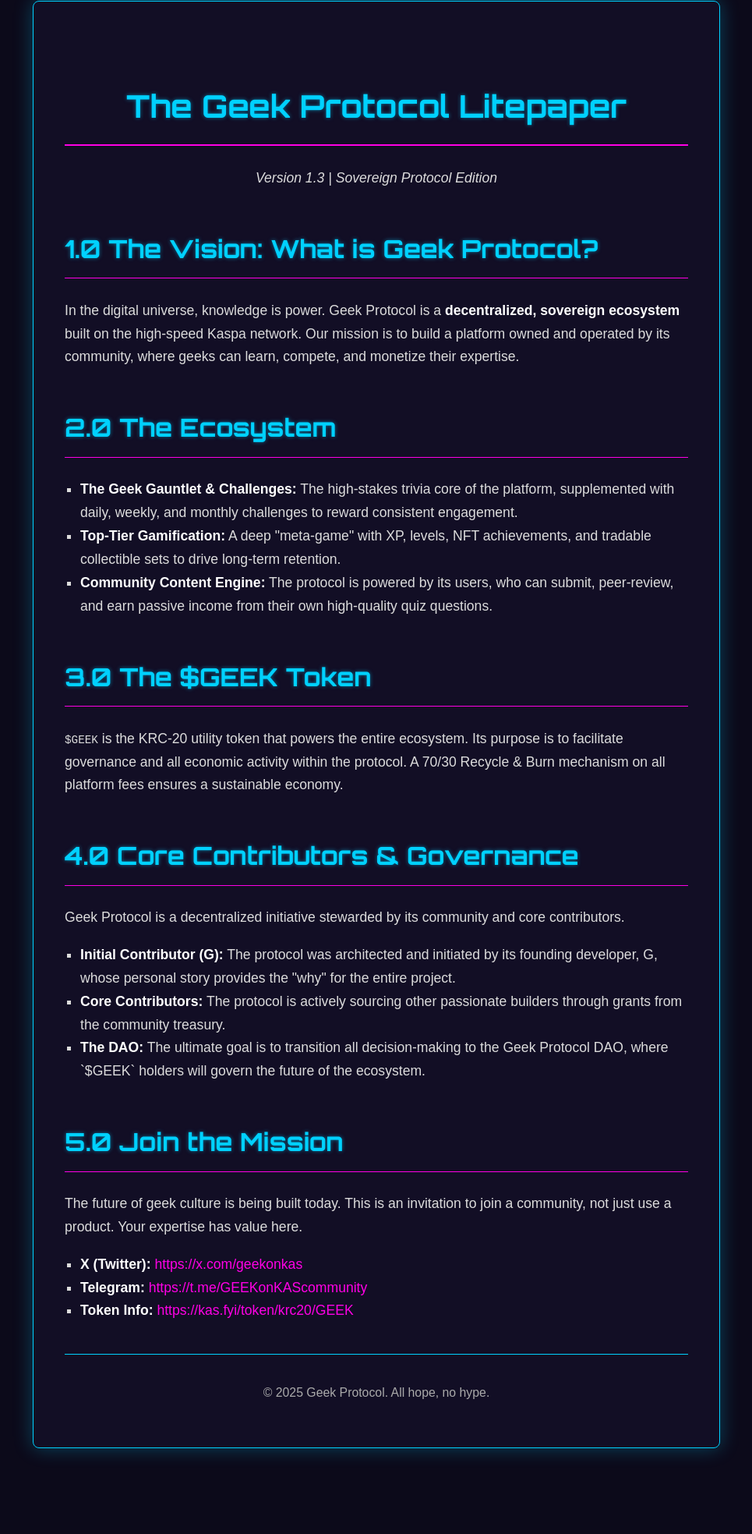
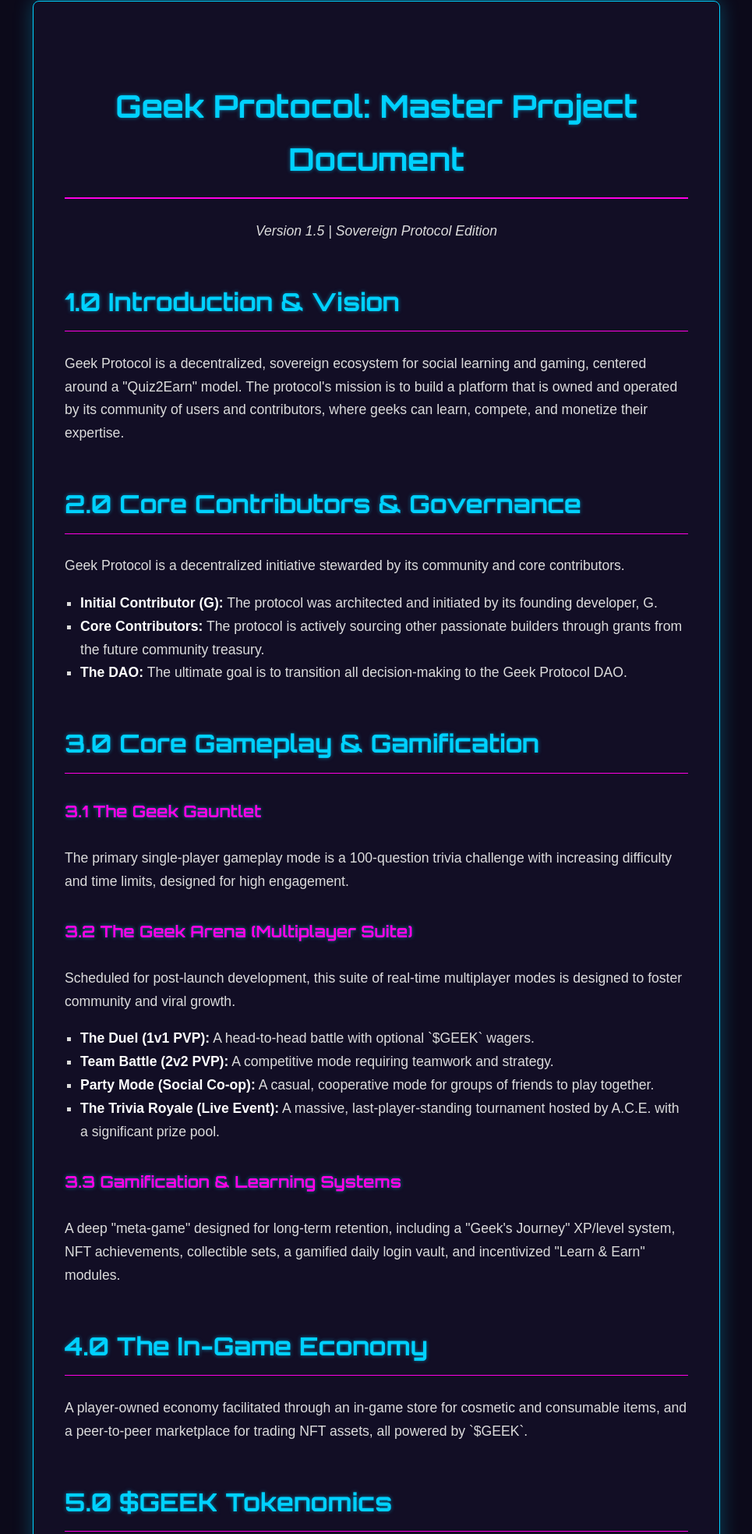
Before and after one commit to GEEKProtocol0110/GEEK, a plain HTML site: page docs/Master_Document_v1.3.html in a window 1280 px wide. Shown: the part 59-2026 px from the top of the page at 78% size, without its empty margins (157-1122 px from the left). Before the commit the page ends 1976 px from the top, so only its background shows below. Drawn offline with Linux system fonts and the light colour scheme.

Commit message:
Update Master_Document_v1.3.html

```diff
--- a/docs/Master_Document_v1.3.html
+++ b/docs/Master_Document_v1.3.html
@@ -3,7 +3,7 @@
 <head>
     <meta charset="UTF-8">
     <meta name="viewport" content="width=device-width, initial-scale=1.0">
-    <title>Geek Protocol Litepaper</title>
+    <title>Geek Protocol - Master Project Document</title>
     <link rel="preconnect" href="https://fonts.googleapis.com">
     <link rel="preconnect" href="https://fonts.gstatic.com" crossorigin>
     <link href="https://fonts.googleapis.com/css2?family=Orbitron:wght@400;700;900&family=Press+Start+2P&display=swap" rel="stylesheet">
@@ -42,55 +42,74 @@
         }
         h1 { text-align: center; font-size: 2.5em; border-bottom: 2px solid var(--secondary-neon); padding-bottom: 15px; }
         h2 { font-size: 2em; border-bottom: 1px solid var(--secondary-neon); padding-bottom: 10px; }
-        h3 { font-size: 1.5em; color: var(--accent-neon); border-bottom: 1px dashed var(--accent-neon); }
+        h3 { font-size: 1.6em; color: var(--accent-neon); border-bottom: 1px dashed var(--accent-neon); }
+        h4 { font-size: 1.3em; color: var(--secondary-neon); border-bottom: none; }
         p, li { font-size: 1.1em; }
         strong { color: #fff; }
         ul { padding-left: 20px; list-style: square; }
-        a { color: var(--secondary-neon); text-decoration: none; }
-        a:hover { text-decoration: underline; }
+        table { width: 100%; border-collapse: collapse; margin-top: 20px; font-size: 1em; background-color: rgba(0,0,0,0.2); }
+        th, td { border: 1px solid var(--accent-neon); padding: 12px; text-align: left; }
+        th { background-color: rgba(0, 255, 149, 0.1); font-family: 'Press Start 2P', cursive; font-size: 0.8em; color: var(--accent-neon); }
         .footer { text-align: center; margin-top: 40px; padding-top: 20px; border-top: 1px solid var(--primary-neon); font-size: .9em; color: #aaa; }
         @media print {
             body { background-color: #fff; color: #000; font-family: "Times New Roman", Times, serif; }
             .container { margin: 0; padding: 0; border: none; box-shadow: none; }
-            h1, h2, h3, h4, strong, a { color: #000 !important; text-shadow: none; }
+            h1, h2, h3, h4, strong { color: #000 !important; text-shadow: none; }
             p, li { color: #000 !important; }
-            a { text-decoration: underline; }
+            table, th, td { border: 1px solid #ddd; }
+            th { background-color: #f2f2f2; }
         }
     </style>
 </head>
 <body>
     <div class="container">
-        <h1>The Geek Protocol Litepaper</h1>
-        <p style="text-align: center;"><em>Version 1.3 | Sovereign Protocol Edition</em></p>
+        <h1>Geek Protocol: Master Project Document</h1>
+        <p style="text-align: center;"><em>Version 1.5 | Sovereign Protocol Edition</em></p>
 
-        <h2>1.0 The Vision: What is Geek Protocol?</h2>
-        <p>In the digital universe, knowledge is power. Geek Protocol is a <strong>decentralized, sovereign ecosystem</strong> built on the high-speed Kaspa network. Our mission is to build a platform owned and operated by its community, where geeks can learn, compete, and monetize their expertise.</p>
+        <h2>1.0 Introduction & Vision</h2>
+        <p>Geek Protocol is a decentralized, sovereign ecosystem for social learning and gaming, centered around a "Quiz2Earn" model. The protocol's mission is to build a platform that is owned and operated by its community of users and contributors, where geeks can learn, compete, and monetize their expertise.</p>
 
-        <h2>2.0 The Ecosystem</h2>
+        <h2>2.0 Core Contributors & Governance</h2>
+        <p>Geek Protocol is a decentralized initiative stewarded by its community and core contributors.</p>
         <ul>
-            <li><strong>The Geek Gauntlet & Challenges:</strong> The high-stakes trivia core of the platform, supplemented with daily, weekly, and monthly challenges to reward consistent engagement.</li>
-            <li><strong>Top-Tier Gamification:</strong> A deep "meta-game" with XP, levels, NFT achievements, and tradable collectible sets to drive long-term retention.</li>
-            <li><strong>Community Content Engine:</strong> The protocol is powered by its users, who can submit, peer-review, and earn passive income from their own high-quality quiz questions.</li>
+            <li><strong>Initial Contributor (G):</strong> The protocol was architected and initiated by its founding developer, G.</li>
+            <li><strong>Core Contributors:</strong> The protocol is actively sourcing other passionate builders through grants from the future community treasury.</li>
+            <li><strong>The DAO:</strong> The ultimate goal is to transition all decision-making to the Geek Protocol DAO.</li>
         </ul>
 
-        <h2>3.0 The $GEEK Token</h2>
-        <p><code>$GEEK</code> is the KRC-20 utility token that powers the entire ecosystem. Its purpose is to facilitate governance and all economic activity within the protocol. A 70/30 Recycle & Burn mechanism on all platform fees ensures a sustainable economy.</p>
+        <h2>3.0 Core Gameplay & Gamification</h2>
+        <h4>3.1 The Geek Gauntlet</h4>
+        <p>The primary single-player gameplay mode is a 100-question trivia challenge with increasing difficulty and time limits, designed for high engagement.</p>
 
-        <h2>4.0 Core Contributors & Governance</h2>
-        <p>Geek Protocol is a decentralized initiative stewarded by its community and core contributors.</p>
+        <h4>3.2 The Geek Arena (Multiplayer Suite)</h4>
+        <p>Scheduled for post-launch development, this suite of real-time multiplayer modes is designed to foster community and viral growth.</p>
         <ul>
-            <li><strong>Initial Contributor (G):</strong> The protocol was architected and initiated by its founding developer, G, whose personal story provides the "why" for the entire project.</li>
-            <li><strong>Core Contributors:</strong> The protocol is actively sourcing other passionate builders through grants from the community treasury.</li>
-            <li><strong>The DAO:</strong> The ultimate goal is to transition all decision-making to the Geek Protocol DAO, where `$GEEK` holders will govern the future of the ecosystem.</li>
+            <li><strong>The Duel (1v1 PVP):</strong> A head-to-head battle with optional `$GEEK` wagers.</li>
+            <li><strong>Team Battle (2v2 PVP):</strong> A competitive mode requiring teamwork and strategy.</li>
+            <li><strong>Party Mode (Social Co-op):</strong> A casual, cooperative mode for groups of friends to play together.</li>
+            <li><strong>The Trivia Royale (Live Event):</strong> A massive, last-player-standing tournament hosted by A.C.E. with a significant prize pool.</li>
         </ul>
 
-        <h2>5.0 Join the Mission</h2>
-        <p>The future of geek culture is being built today. This is an invitation to join a community, not just use a product. Your expertise has value here.</p>
-        <ul>
-            <li><strong>X (Twitter):</strong> <a href="https://x.com/geekonkas">https://x.com/geekonkas</a></li>
-            <li><strong>Telegram:</strong> <a href="https://t.me/GEEKonKAScommunity">https://t.me/GEEKonKAScommunity</a></li>
-            <li><strong>Token Info:</strong> <a href="https://kas.fyi/token/krc20/GEEK">https://kas.fyi/token/krc20/GEEK</a></li>
-        </ul>
+        <h4>3.3 Gamification & Learning Systems</h4>
+        <p>A deep "meta-game" designed for long-term retention, including a "Geek's Journey" XP/level system, NFT achievements, collectible sets, a gamified daily login vault, and incentivized "Learn & Earn" modules.</p>
+
+        <h2>4.0 The In-Game Economy</h2>
+        <p>A player-owned economy facilitated through an in-game store for cosmetic and consumable items, and a peer-to-peer marketplace for trading NFT assets, all powered by `$GEEK`.</p>
+
+        <h2>5.0 $GEEK Tokenomics</h2>
+        <p>A self-sustaining economic model with a fixed total supply of 144 billion tokens and a 70/30 Recycle & Burn mechanism on all platform fees to ensure long-term deflationary pressure and a healthy rewards pool.</p>
+
+        <h2>6.0 Content & Community Strategy</h2>
+        <p>A decentralized content engine will allow users to submit, peer-review, and earn passive income from their own quiz questions, ensuring the content library is vast and constantly growing.</p>
+
+        <h2>7.0 Brand & Character Guide</h2>
+        <p>The protocol's identity is led by its two characters: **A.C.E.** (the sharp, analytical AI host) and **Giga** (the friendly, community-facing robot mascot).</p>
+
+        <h2>8.0 Technical Architecture & Stack</h2>
+        <p>The protocol will be built on a modern, scalable stack including React.js, Node.js, MongoDB, Redis, and IPFS with Pinata. All on-chain logic will be handled by KRC-20 smart contracts on the Kaspa network.</p>
+
+        <h2>9.0 Long-Term Vision (5+ Years)</h2>
+        <p>The roadmap includes a multi-year vision to expand beyond entertainment into B2B verticals, including **"Geek Protocol for Education"** for schools, **"Geek Protocol: Pro"** for professional development, and a community-governed **Launchpad** to incubate new projects.</p>
 
         <div class="footer">
             <p>© 2025 Geek Protocol. All hope, no hype.</p>
```
